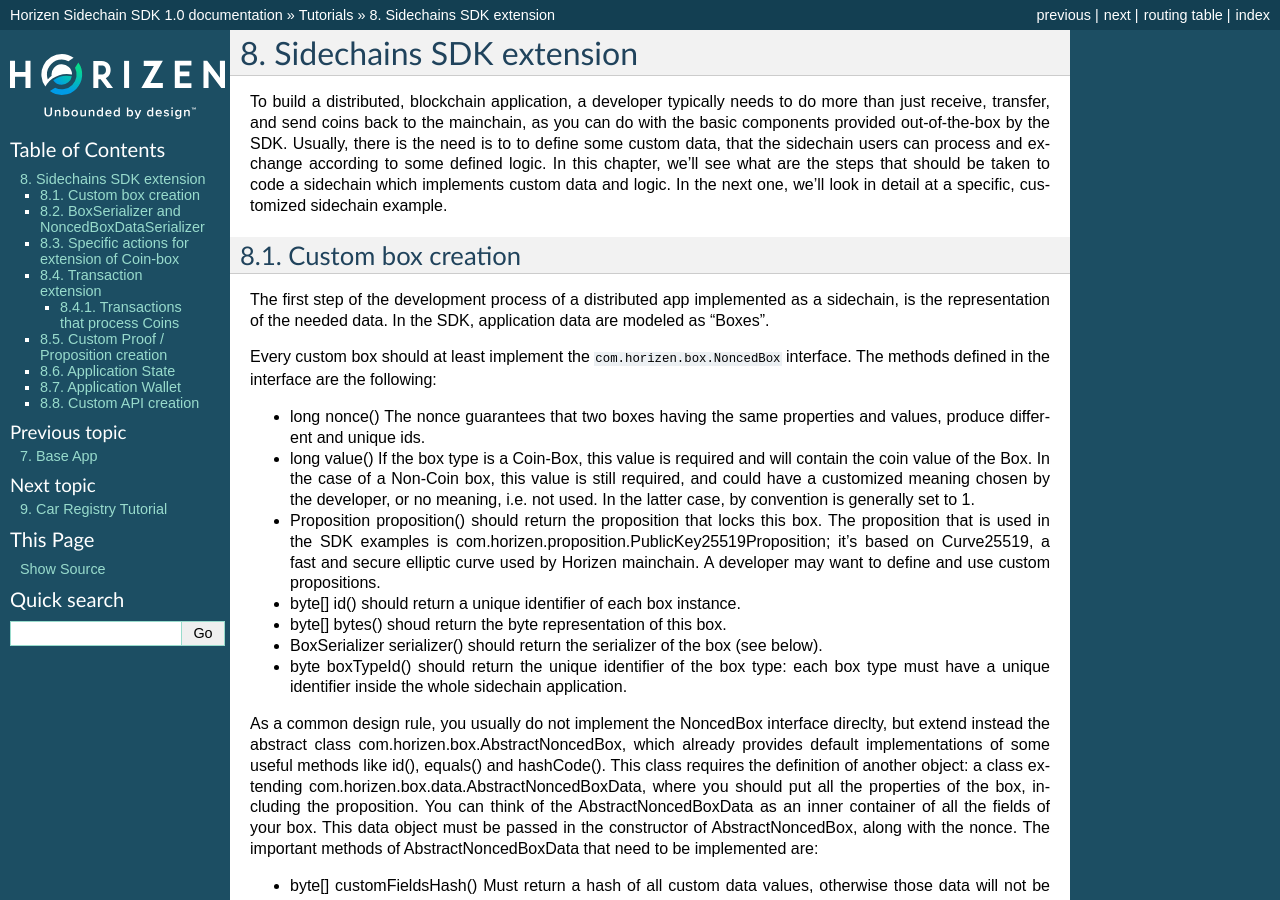
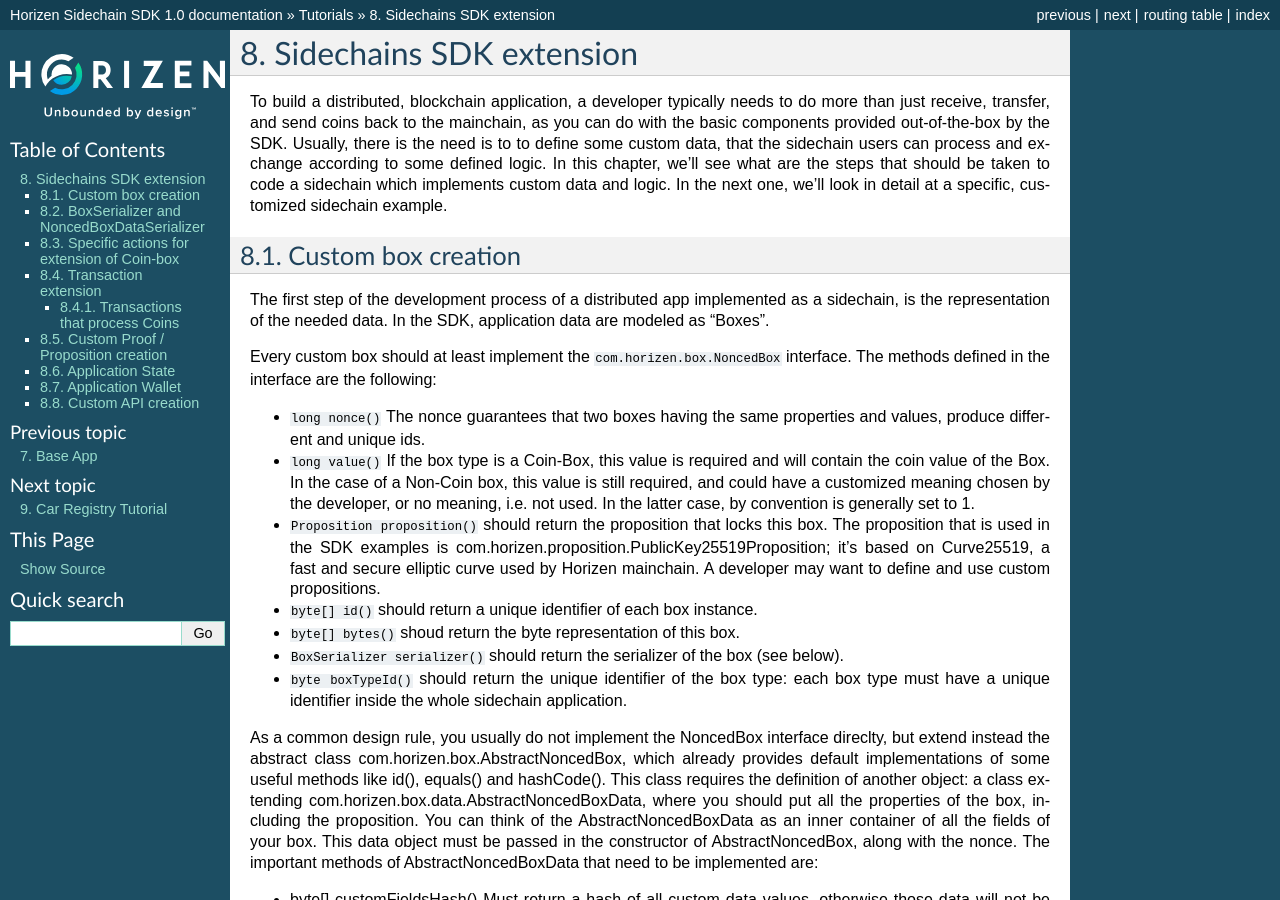
Before and after one commit to HorizenOfficial/developer-horizen-global, a Sphinx documentation site: the page built from docs/introduction/Sidechain-SDK-extension.rst, in a window 1280 px wide and 900 px high. Built offline with Sphinx 7.4.7, drawn with Linux system fonts in a browser that asks for light colours.

```diff
--- a/docs/introduction/Sidechain-SDK-extension.rst
+++ b/docs/introduction/Sidechain-SDK-extension.rst
@@ -12,21 +12,21 @@ The first step of the development process of a distributed app implemented as a
 Every custom box should at least implement the ``com.horizen.box.NoncedBox`` interface.
 The methods defined in the interface are the following:
 
-- long nonce()
+- ``long nonce()``
   The nonce guarantees that two boxes having the same properties and values, produce different and unique ids.
-- long value()
+- ``long value()``
   If the box type is a Coin-Box,  this value is required and will contain the coin value of the Box.
   In the case of a Non-Coin box, this value is still required, and could have a customized meaning chosen by the developer, or no meaning, i.e. not used. In the latter case, by convention is generally set to 1.
-- Proposition proposition()
+- ``Proposition proposition()``
   should return the proposition that locks this box.
   The proposition that is used in the SDK examples is com.horizen.proposition.PublicKey25519Proposition; it's based on Curve25519, a fast and secure elliptic curve used by Horizen mainchain. A developer may want to define and use custom propositions.
-- byte[] id()
+- ``byte[] id()``
   should return a unique identifier of each box instance.
-- byte[] bytes()
+- ``byte[] bytes()``
   shoud return the byte representation of this box.
-- BoxSerializer serializer()
+- ``BoxSerializer serializer()``
   should return the serializer of the box (see below).
-- byte boxTypeId()
+- ``byte boxTypeId()``
   should return the unique identifier of the box type: each box type must have a unique identifier inside the whole sidechain application.
 
 As a common design rule, you usually do not implement the NoncedBox interface direclty, but extend instead the abstract class com.horizen.box.AbstractNoncedBox, which already provides default implementations of
```
